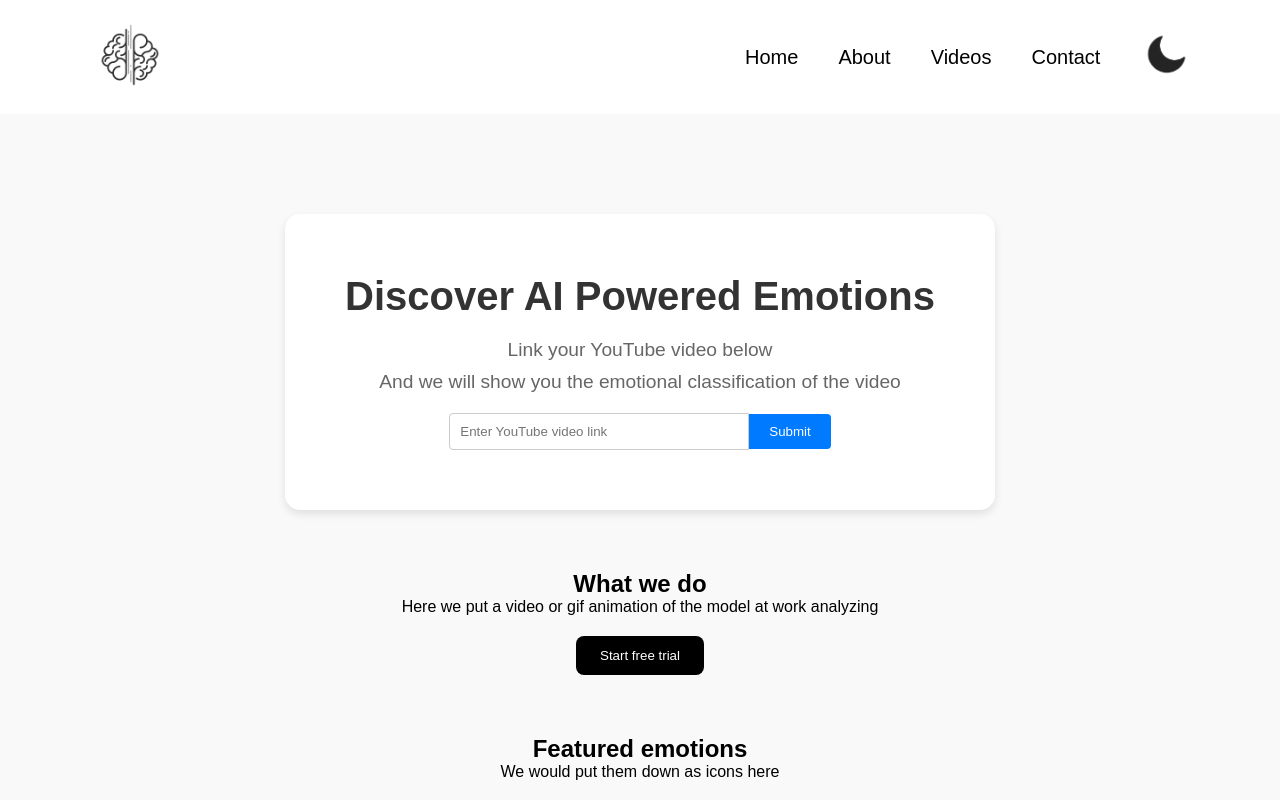
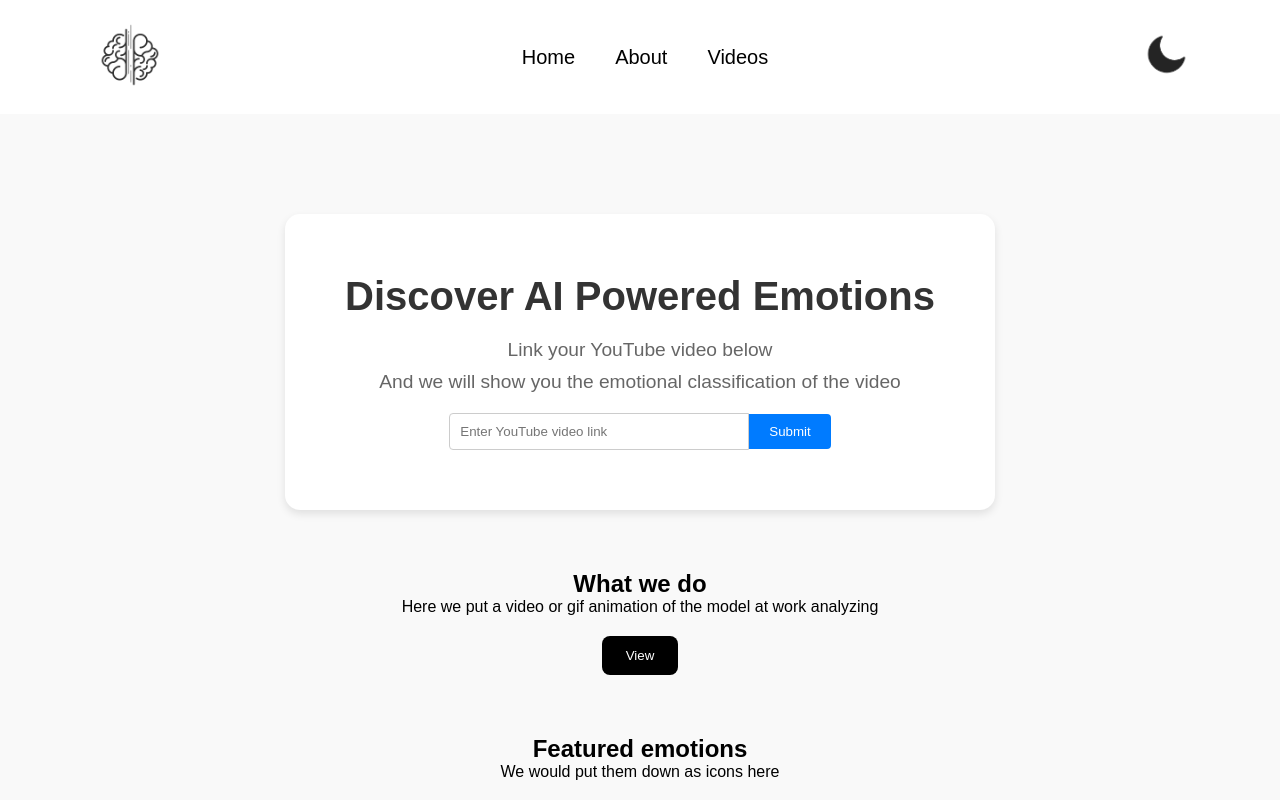
Before and after one commit to Aethezz/bsc-web-interface, a React (Vite) app in the folder frontend/: page / in a window 1280 px wide. Shown: the top 800 px of the page. Built offline with nearby package versions, Linux system fonts and the light colour scheme.

Commit message:
made website more research friendly

```diff
--- a/frontend/src/Components/About/About.jsx
+++ b/frontend/src/Components/About/About.jsx
@@ -5,6 +5,7 @@ const About = ({ theme }) => {
   return (
     <div className={`about-container ${theme}`}>
       {/* Team Section */}
+     {/*
       <section className="team-section">
         <h2 className="section-title">Our Team</h2>
         <div className="team-grid">
@@ -27,16 +28,21 @@ const About = ({ theme }) => {
           ))}
         </div>
       </section>
+      */}
 
       {/* Project Section */}
       <section className="project-section slide-up">
         <h2 className="section-title">About Our Project</h2>
         <div className="project-content">
           <p>
-            Our project aims to revolutionize the way we understand and interact with
-            AI-powered emotional analysis. We are dedicated to providing cutting-edge
-            solutions that help businesses and individuals gain insights into human
-            emotions through advanced AI technology.
+          Brain Stimuli is a collaborative AI-driven research initiative
+          led by a passionate group of second-year university students,
+          guided by the expertise of UofT professor Dr. Fa-Hsuan Lin.
+          Our mission is to explore the intersection of artificial intelligence
+          and neuroscience by developing a model that can analyze and interpret
+          human emotions from brief video clips. This work aims to shed light
+          on the complexities of brain function and contribute to advancing
+          neurological research.
           </p>
         </div>
       </section>
--- a/frontend/src/Components/Home/Home.jsx
+++ b/frontend/src/Components/Home/Home.jsx
@@ -31,8 +31,9 @@ const Home = ({ theme }) => {
             <div className="what-we-do-section">
                 <h2>What we do</h2>
                 <p>Here we put a video or gif animation of the model at work analyzing</p>
+                {/*Might learn framer or some js library for this*/}
                 <button className={`trial-button ${theme}`}>
-                    Start free trial
+                    View
                 </button>
             </div>
 
--- a/frontend/src/Components/Navbar/Navbar.css
+++ b/frontend/src/Components/Navbar/Navbar.css
@@ -22,7 +22,7 @@
 ul {
     flex: 1;
     list-style: none;
-    text-align: right;
+    text-align: center;
 }
 
 ul li {
--- a/frontend/src/Components/Navbar/Navbar.jsx
+++ b/frontend/src/Components/Navbar/Navbar.jsx
@@ -26,9 +26,11 @@ const Navbar = ({ theme, setTheme }) => {
                 <li className="nav-item">
                     <Link to="/videos">Videos</Link>
                 </li>
+                {/*
                 <li className="nav-item">
                     <Link to="/contact">Contact</Link>
                 </li>
+                */}
             </ul>
 
             <div className="toggle-icon-container" onClick={toggleTheme}>
--- a/frontend/src/Components/Videos/Videos.jsx
+++ b/frontend/src/Components/Videos/Videos.jsx
@@ -54,6 +54,8 @@ const VideoAnalysisTester = ({ theme }) => {
         // Get the analysis results
         const results = await analyzeSentiment();
 
+        // Make it so that it looks better
+
         if (results) {
             // Animate progress bar
             const progressInterval = setInterval(() => {
@@ -93,6 +95,7 @@ const VideoAnalysisTester = ({ theme }) => {
         return Object.entries(emotionData).reduce((a, b) => a[1] > b[1] ? a : b)[0];
     };
 
+    // Make the entire  div of anaylsis results disapaer
     const renderEmotionBars = () => {
         return Object.entries(emotionData).map(([emotion, value]) => (
             <div key={emotion} className="emotion-stat-row">
@@ -135,6 +138,7 @@ const VideoAnalysisTester = ({ theme }) => {
                     )}
                 </div>
 
+                {/* Make it so that this div appears only when you have put inside data because scrolling is a pain*/}
                 <div className={`analysis-results ${analysisComplete ? 'visible' : ''}`}>
                     <div className="sentiment-box">
                         <h3>Primary Emotion</h3>
```
